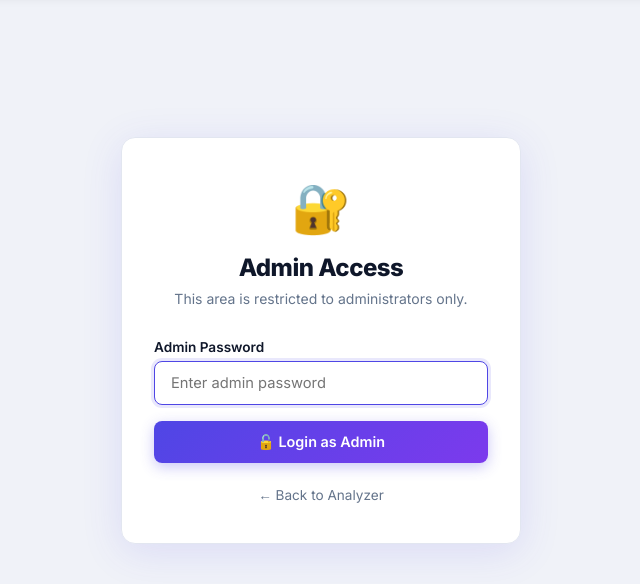
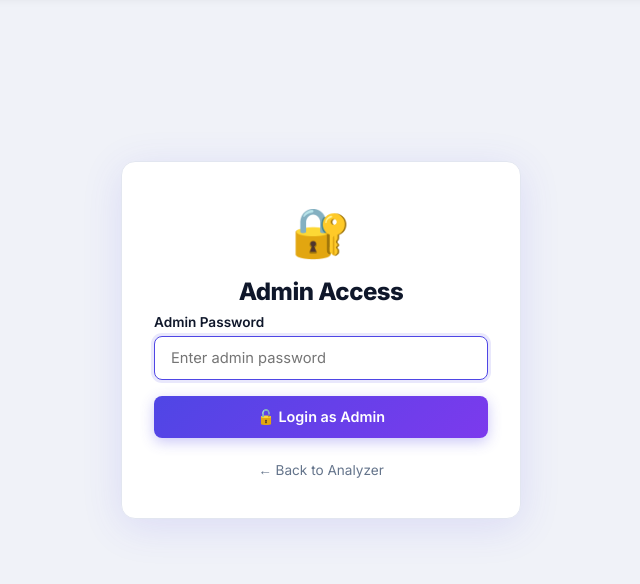
Before and after one commit to mfarhan023/FYP_system, a Flask app: page /ezveri-ctrl-2024 in a window 1280 px wide. Shown: the part 61-645 px from the top of the page, without its empty margins (319-959 px from the left). Run offline with Flask 3, Linux system fonts and the light colour scheme.

Commit message:
Remove restriction text from admin login page

```diff
--- a/templates/admin_login.html
+++ b/templates/admin_login.html
@@ -6,7 +6,6 @@
     <div class="login-card">
         <div class="login-icon">🔐</div>
         <h1 class="login-title">Admin Access</h1>
-        <p class="login-subtitle">This area is restricted to administrators only.</p>
 
         <form method="POST" action="{{ url_for('admin_login') }}" class="login-form">
             <div class="form-group">
```
